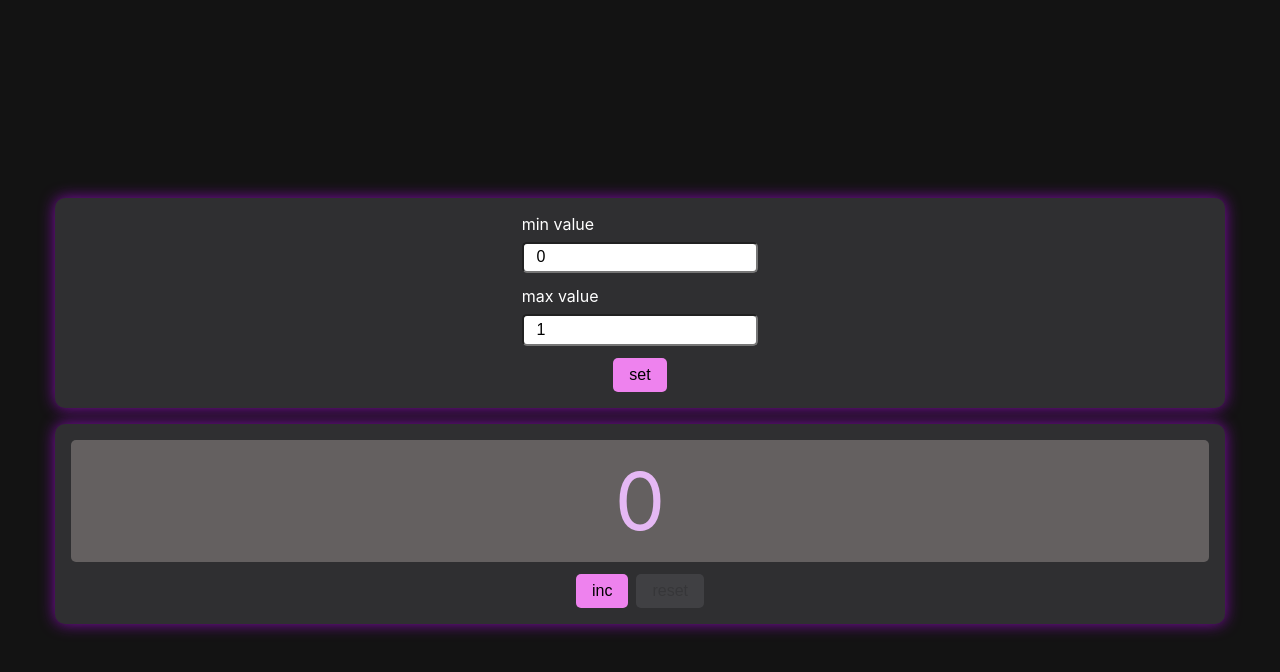
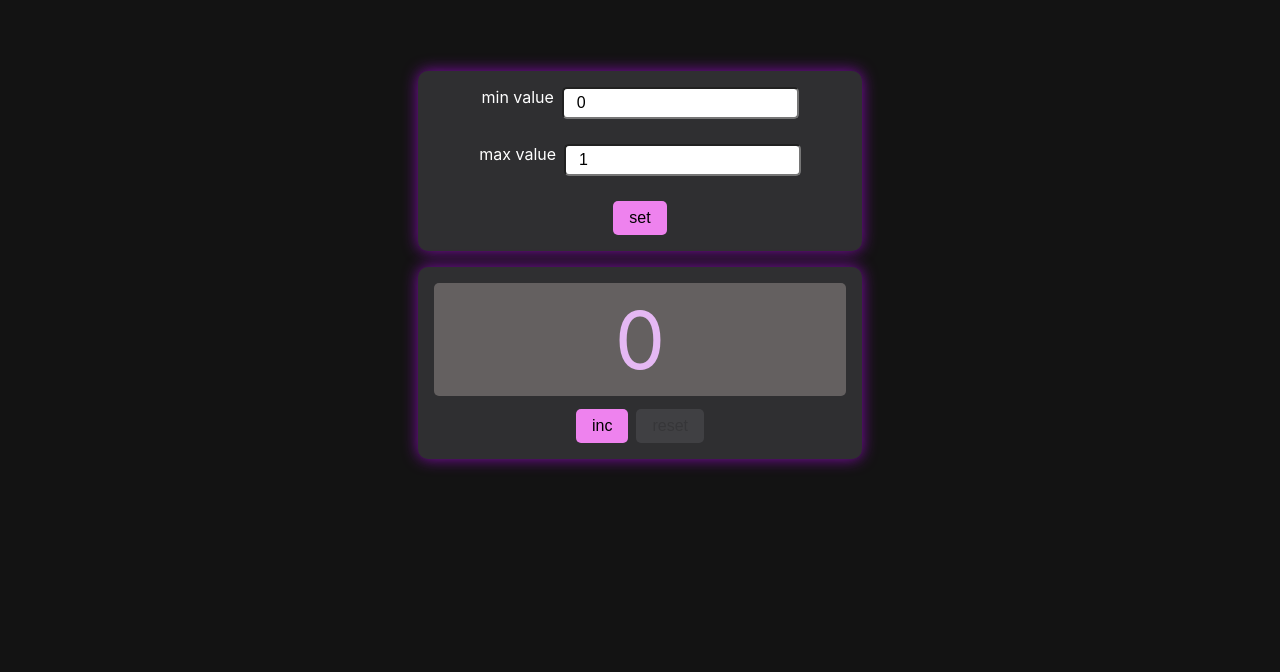
Before and after one commit to beliy-beret/React-Counter, a React (Create React App) app: page / in a window 1280 px wide. Shown: the top 672 px of the page. Built offline with nearby package versions, Linux system fonts and the light colour scheme.

Commit message:
finish adaptive style

```diff
--- a/src/components/Counter/style.module.css
+++ b/src/components/Counter/style.module.css
@@ -3,7 +3,7 @@
   display: grid;
   grid-template-rows: 1fr auto;
   gap: 0.8rem;
-  min-height: 200px;
+  min-height: 180px;
   background-color: #2f2f31;
   border-radius: 10px;
   padding: 1rem;
--- a/src/components/CounterSetting/style.module.css
+++ b/src/components/CounterSetting/style.module.css
@@ -5,7 +5,7 @@
   align-items: center;
   justify-content: space-between;
   gap: 0.8rem;
-  max-height: 250px;
+  min-height: 180px;
   background-color: #2f2f31;
   border-radius: 10px;
   padding: 1rem;
--- a/src/components/MyInput/style.module.css
+++ b/src/components/MyInput/style.module.css
@@ -14,3 +14,9 @@ input.error {
 input:focus.error {
   outline-color: red;
 }
+
+@media screen and (min-width: 576px) {
+  .inputComponent {
+    flex-direction: row;
+  }
+}
--- a/src/index.css
+++ b/src/index.css
@@ -17,5 +17,7 @@ code {
   flex-direction: column;
   align-items: center;
   gap: 1rem;
-  padding: 15% 1rem;
+  padding: 5% 1rem;
+  max-width: 500px;
+  margin: 0 auto;
 }
```
